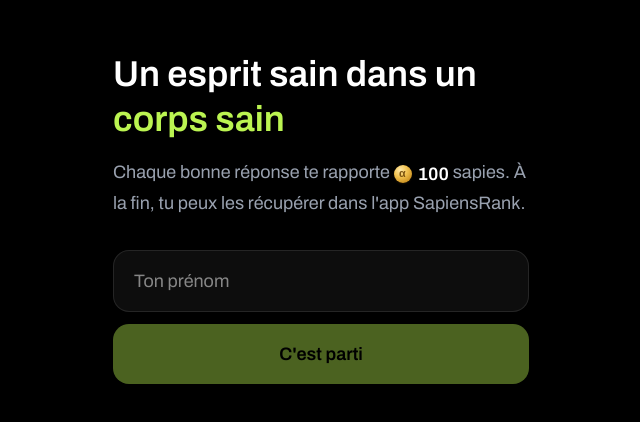
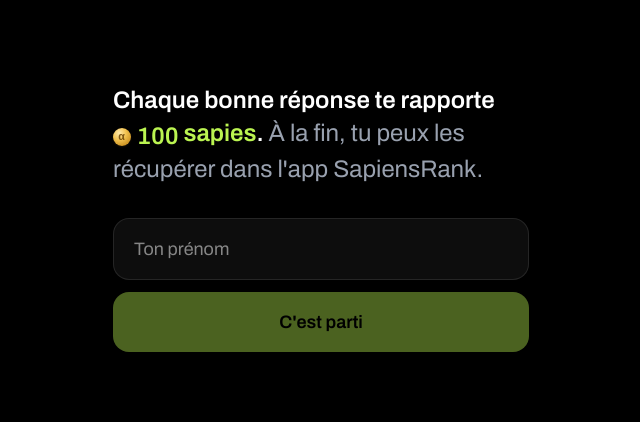
Before and after one commit to cfoltran/sapiensrank-www, a Next.js app: page /fr/quiz in a window 1280 px wide. Shown: the part 182-604 px from the top of the page, without its empty margins (319-959 px from the left). Built offline with nearby package versions, Linux system fonts and the light colour scheme.

Commit message:
Rm quiz title

```diff
--- a/app/quiz/Quiz.tsx
+++ b/app/quiz/Quiz.tsx
@@ -105,15 +105,10 @@
 
   return (
     <div className="flex flex-col gap-8">
-      <div>
-        <h1 className="text-4xl font-semibold leading-tight">
-          Un esprit sain dans un <span className="text-lime-300">corps sain</span>
-        </h1>
-        <p className="text-gray-400 text-lg leading-relaxed mt-4">
-          Chaque bonne réponse te rapporte <span className="text-white"><Sapies value={100}/> </span>sapies.
-          À la fin, tu peux les récupérer dans l&apos;app SapiensRank.
-        </p>
-      </div>
+      <p className="text-2xl font-semibold leading-snug">
+        Chaque bonne réponse te rapporte <span className="text-lime-300"><Sapies value={100}/> sapies</span>.{" "}
+        <span className="text-gray-400 font-normal">À la fin, tu peux les récupérer dans l&apos;app SapiensRank.</span>
+      </p>
       <form
         className="flex flex-col gap-3"
         onSubmit={(e) => {
```
